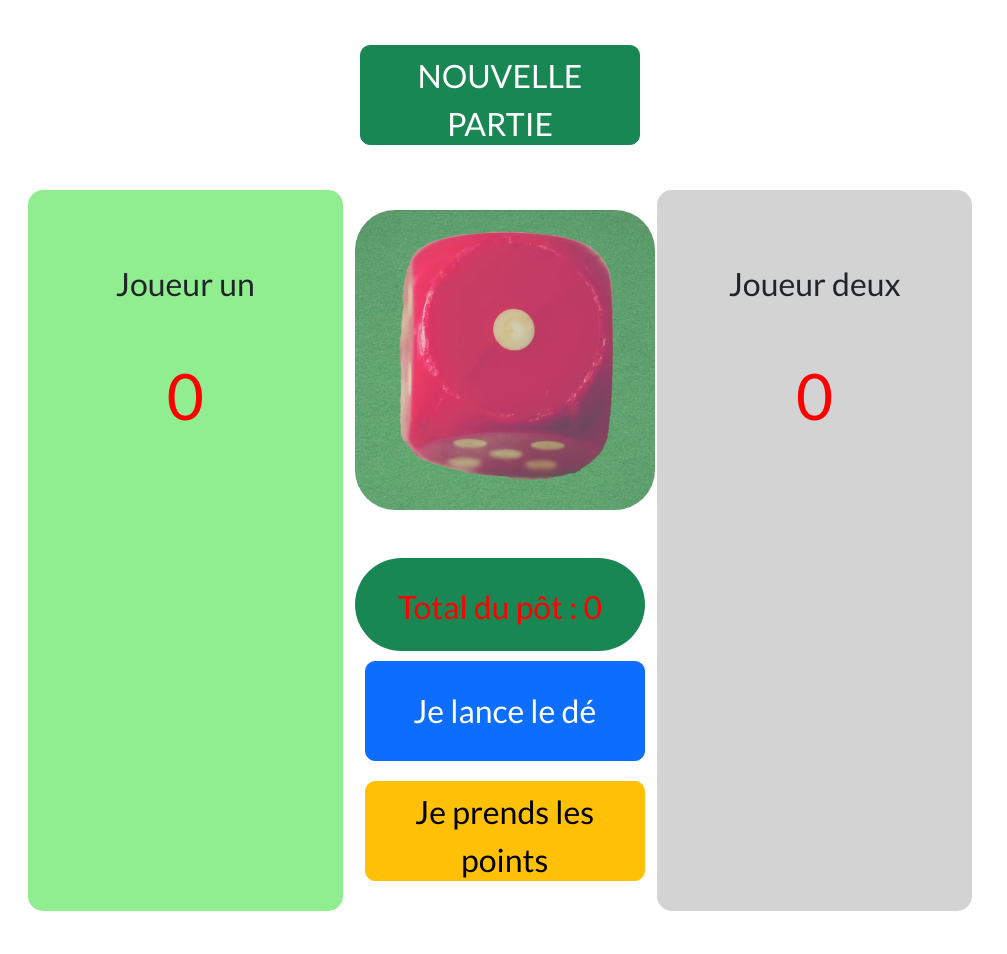
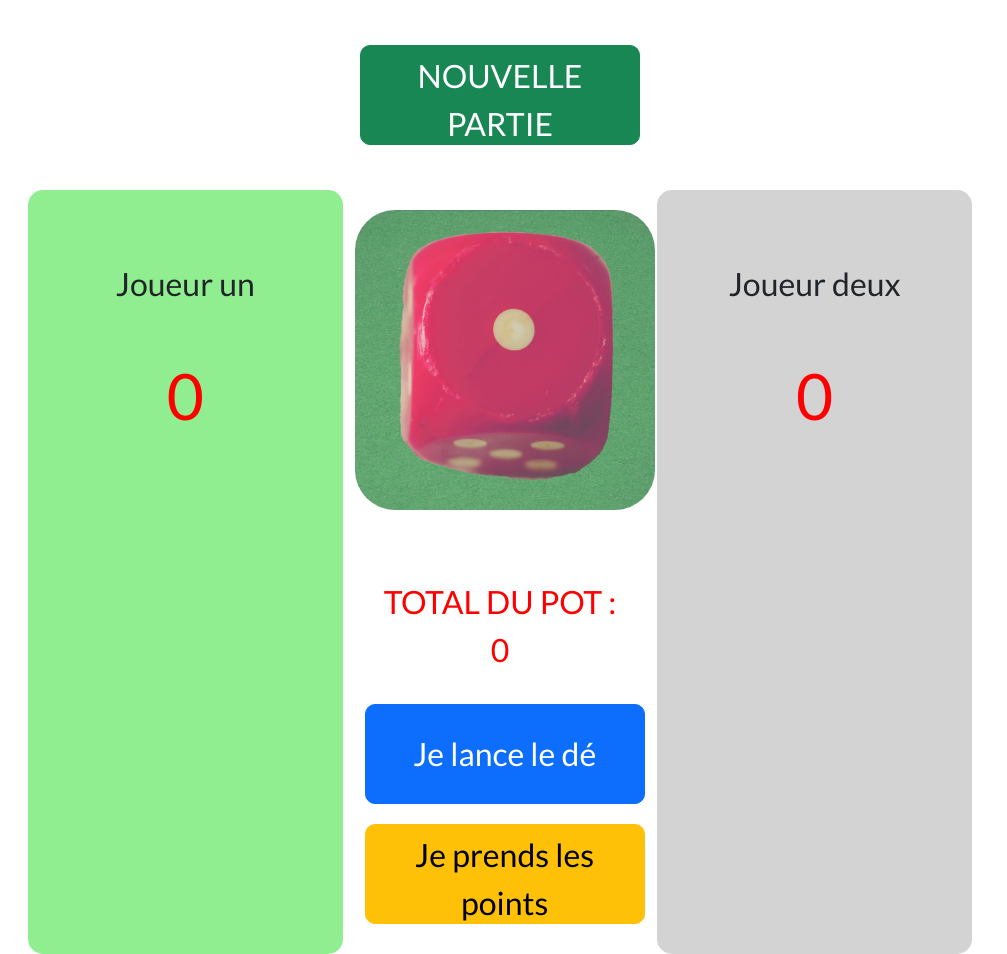
Before and after one commit to jpLedos/dicegames, a plain HTML site: page index.html in a window 1280 px wide. Shown: the whole page, without its empty margins (0-1007 px from the left). Drawn offline with nearby package versions, Linux system fonts and the light colour scheme.

Commit message:
[dev] retire le fond du score tempo

```diff
--- a/index.html
+++ b/index.html
@@ -30,7 +30,7 @@
 
     <div class="col-lg-4 col-12">
       <img id="resultImg" src="images/6b.jpg" alt="dés"><span id="roll"></span><br />
-      <div id="round-container">Total du pôt : <span id="round"></span></div>
+      <div id="round-container">TOTAL DU POT : <span id="round"></span></div>
       <button id="rollButton" class="btn btn-primary">Je lance le dé</button><br />
       <button id="holdButton" class="btn btn-warning">Je prends les points</button>
     </div>
--- a/style.css
+++ b/style.css
@@ -31,11 +31,8 @@ max-width: 1000px;
 }
 
 #round-container {
-  background-color: #198754;
+  /* background-color: #198754; */
   color:red;
-  border-radius: 50px;
-  padding-top: 25px;
-  max-width: 100 px;
 }
 
 .player {
```
